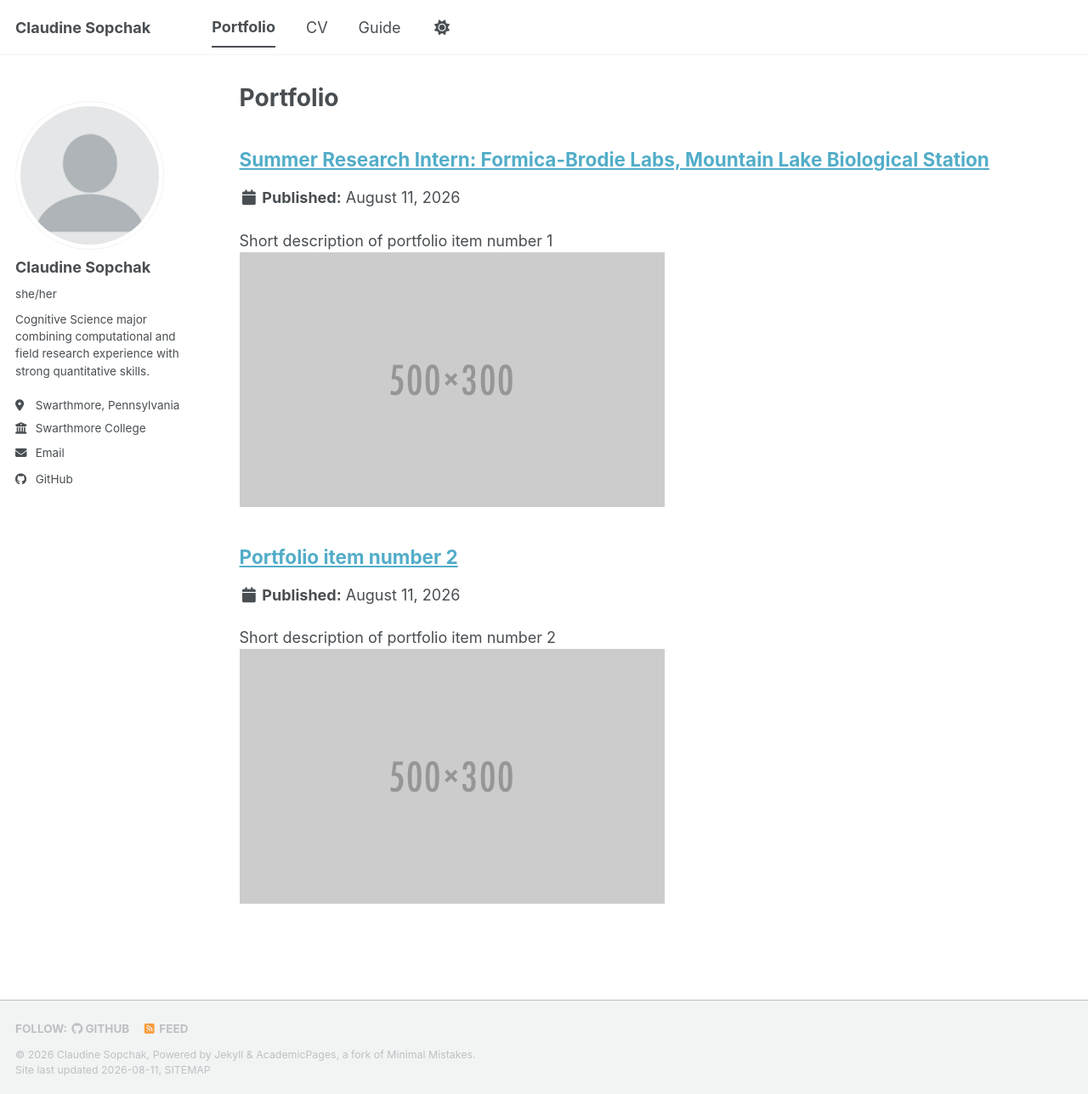
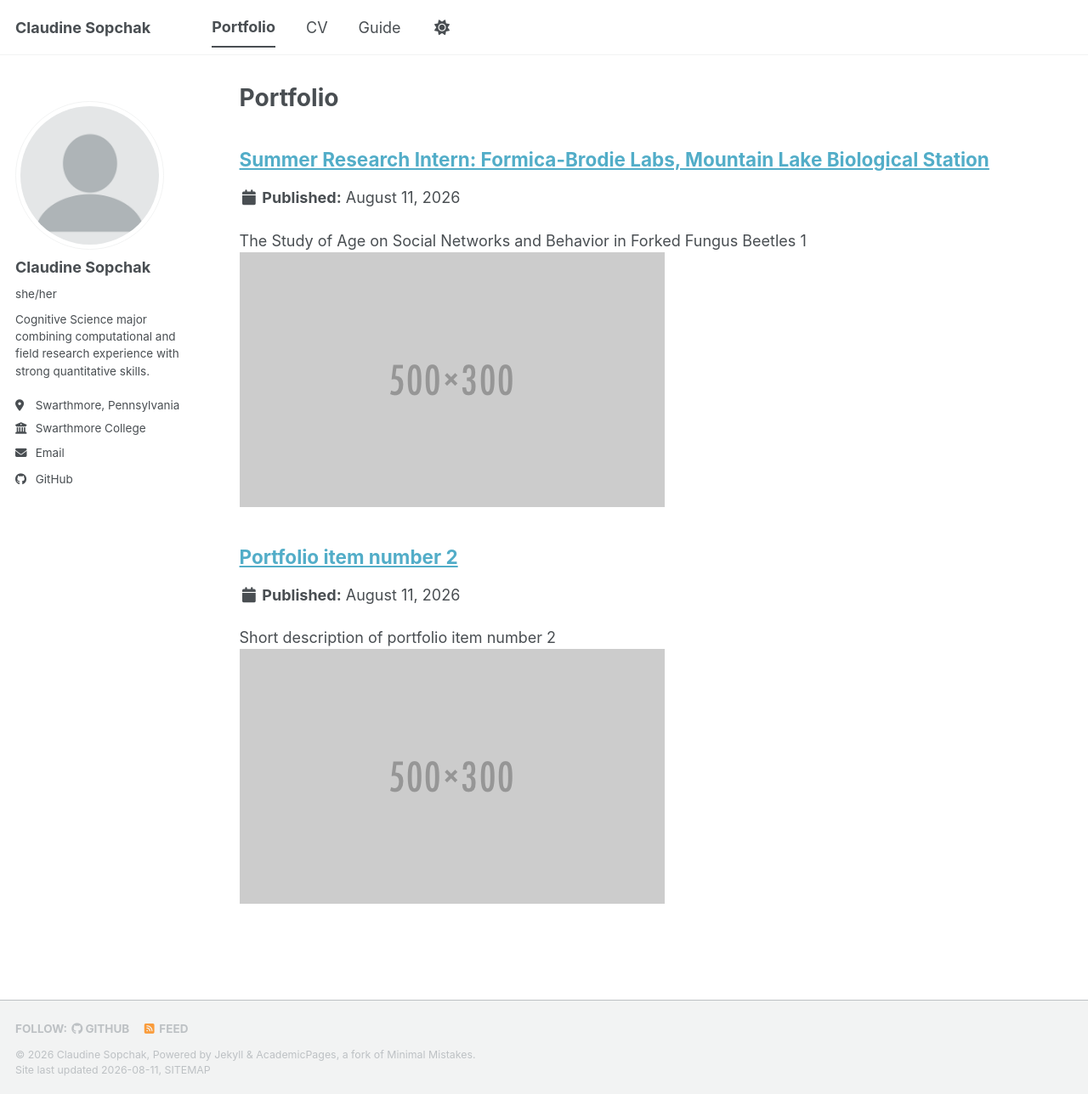
Before and after one commit to csopchak1/claudinesopchak.github.io, a Jekyll site: the page built from _pages/portfolio.html, in a window 1280 px wide and 1288 px high. Shown: the whole window at 85% size. Built offline with Jekyll 4.4.1, drawn with Linux system fonts in a browser that asks for light colours; a style sheet for code colours, icons or effects is not loaded.

Commit message:
Update excerpt for portfolio item 1

```diff
--- a/_portfolio/portfolio-1.md
+++ b/_portfolio/portfolio-1.md
@@ -1,6 +1,6 @@
 ---
 title: "Summer Research Intern: Formica-Brodie Labs, Mountain Lake Biological Station"
-excerpt: "Short description of portfolio item number 1<br/><img src='/images/500x300.png'>"
+excerpt: "The Study of Age on Social Networks and Behavior in Forked Fungus Beetles 1<br/><img src='/images/500x300.png'>"
 collection: portfolio
 ---
 
```
